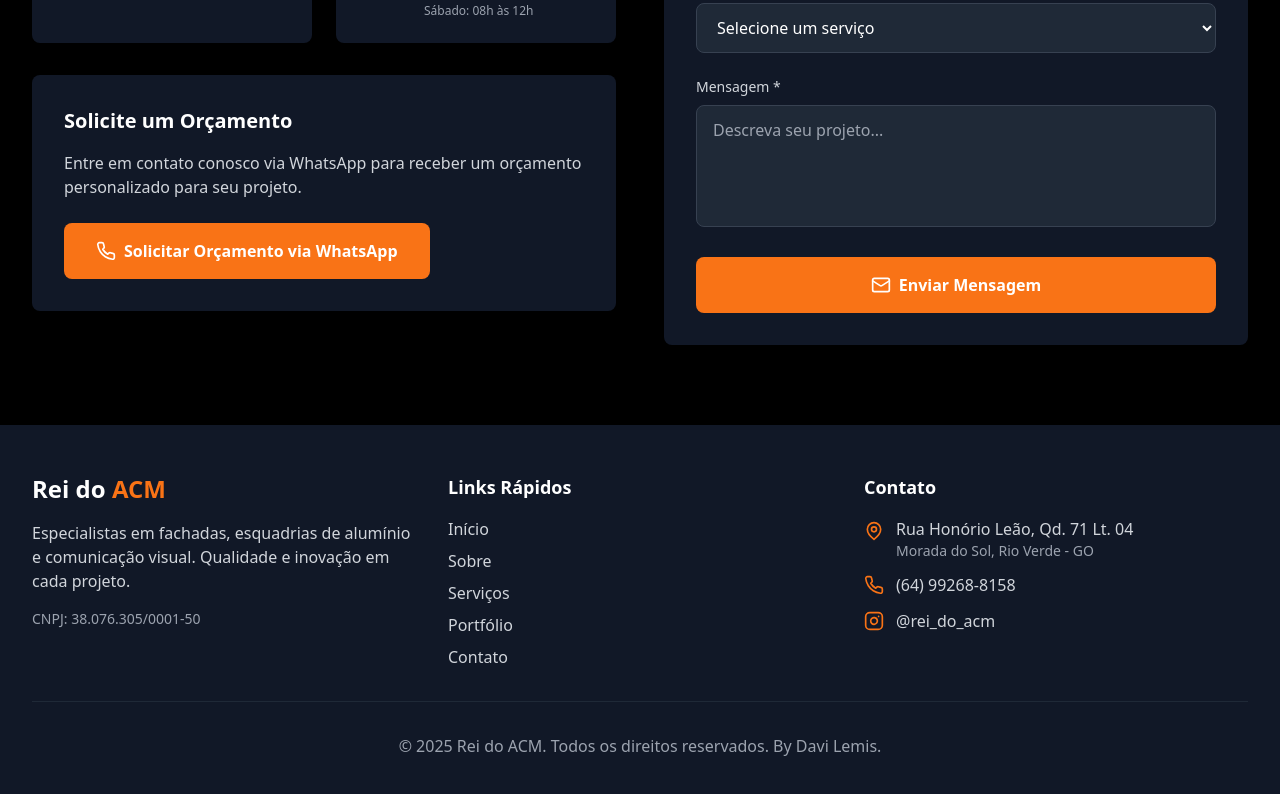
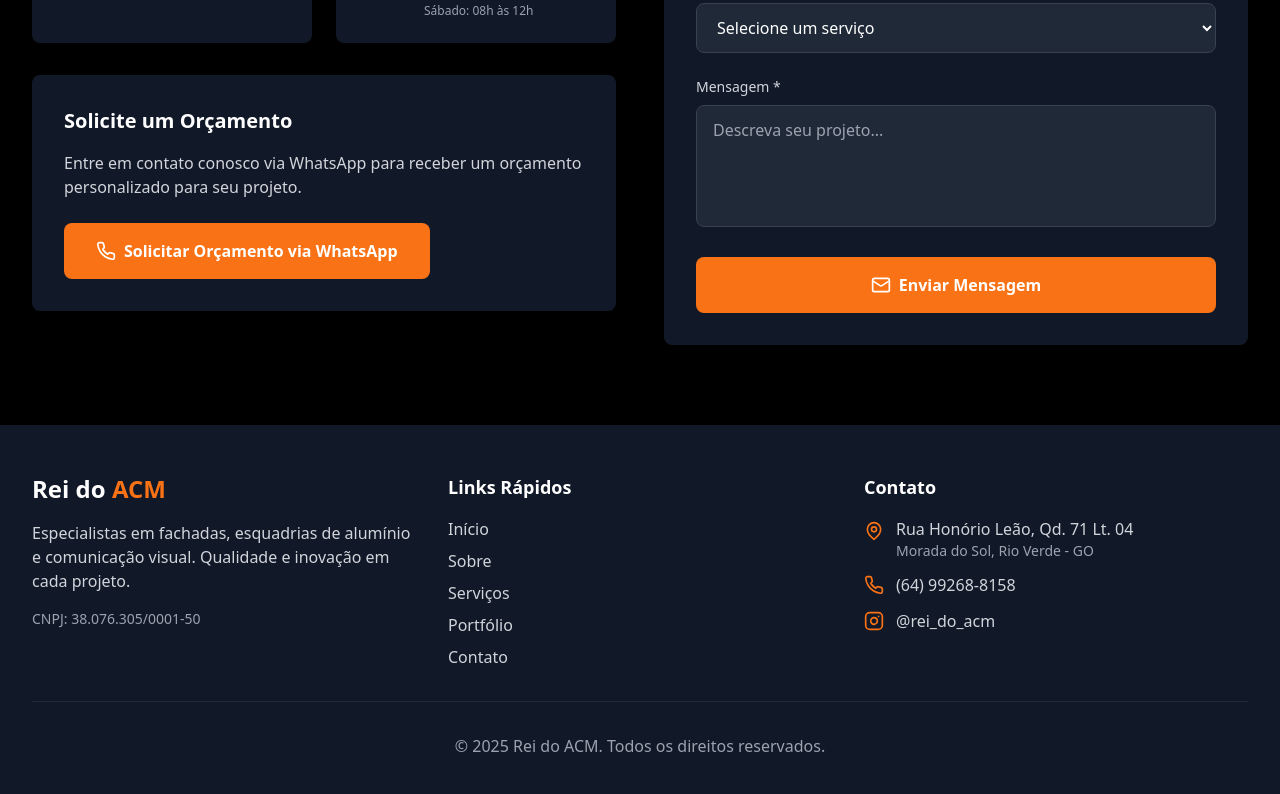
Before and after one commit to Croliv/reidoacm, a React (Vite) app: page / in a window 1280 px wide. Shown: the part 4303-5097 px from the top of the page. Built offline with nearby package versions, Linux system fonts and the light colour scheme.

Commit message:
Atualizar o Footer.tsx

```diff
--- a/src/components/Footer.tsx
+++ b/src/components/Footer.tsx
@@ -105,7 +105,7 @@ const Footer = () => {
         <div className="border-t border-gray-800 mt-8 pt-8 text-center">
           <p className="text-gray-400">
             © 2025 Rei do ACM. Todos os direitos reservados.
-          By Davi Lemis.</p>
+  </p>
         </div>
       </div>
     </footer>
```
